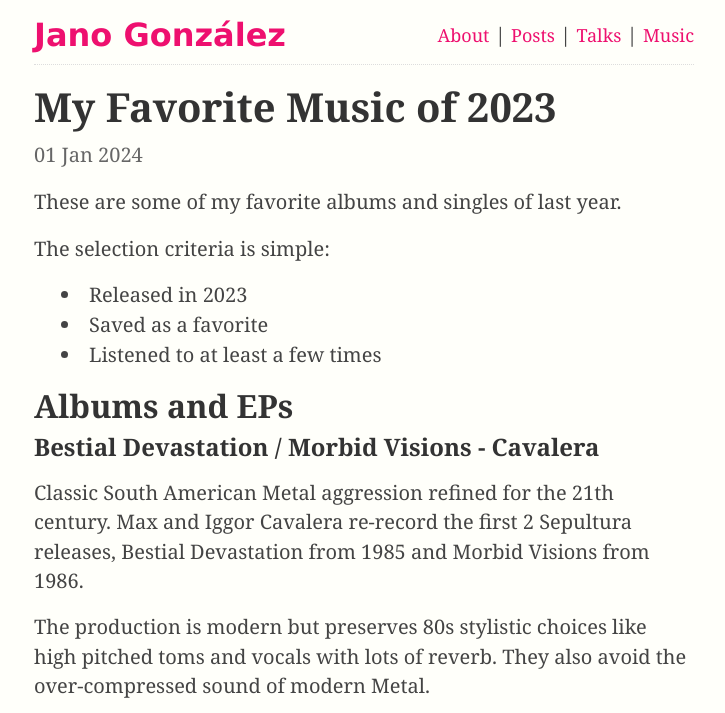
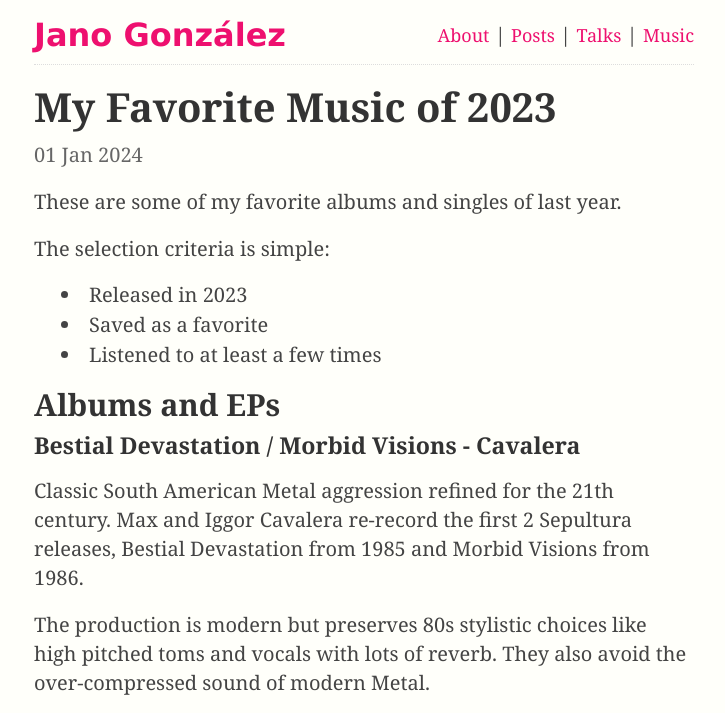
Before and after one commit to janogonzalez/janogonzalez.github.io, a Jekyll site: the page built from _posts/2024-01-01-my-favorite-music-of-2023.md, in a window 1280 px wide. Shown: the top 713 px of the page, without its empty margins (276-1001 px from the left). Built offline with Jekyll 4.4.1, drawn with Linux system fonts in a browser that asks for light colours; grey boxes are pictures that could not be loaded.

Commit message:
CSS tweaks

```diff
--- a/css/main.css
+++ b/css/main.css
@@ -115,13 +115,13 @@ h1 {
 }
 
 h2 {
-  font-size: 2rem;
+  font-size: 1.9rem;
   margin: 0.7rem 0 0.5rem 0;
   line-height: 1.1;
 }
 
 h3 {
-  font-size: 1.5rem;
+  font-size: 1.45rem;
   margin: 0.7rem 0 0.5rem 0;
   line-height: 1.1;
 }
```
